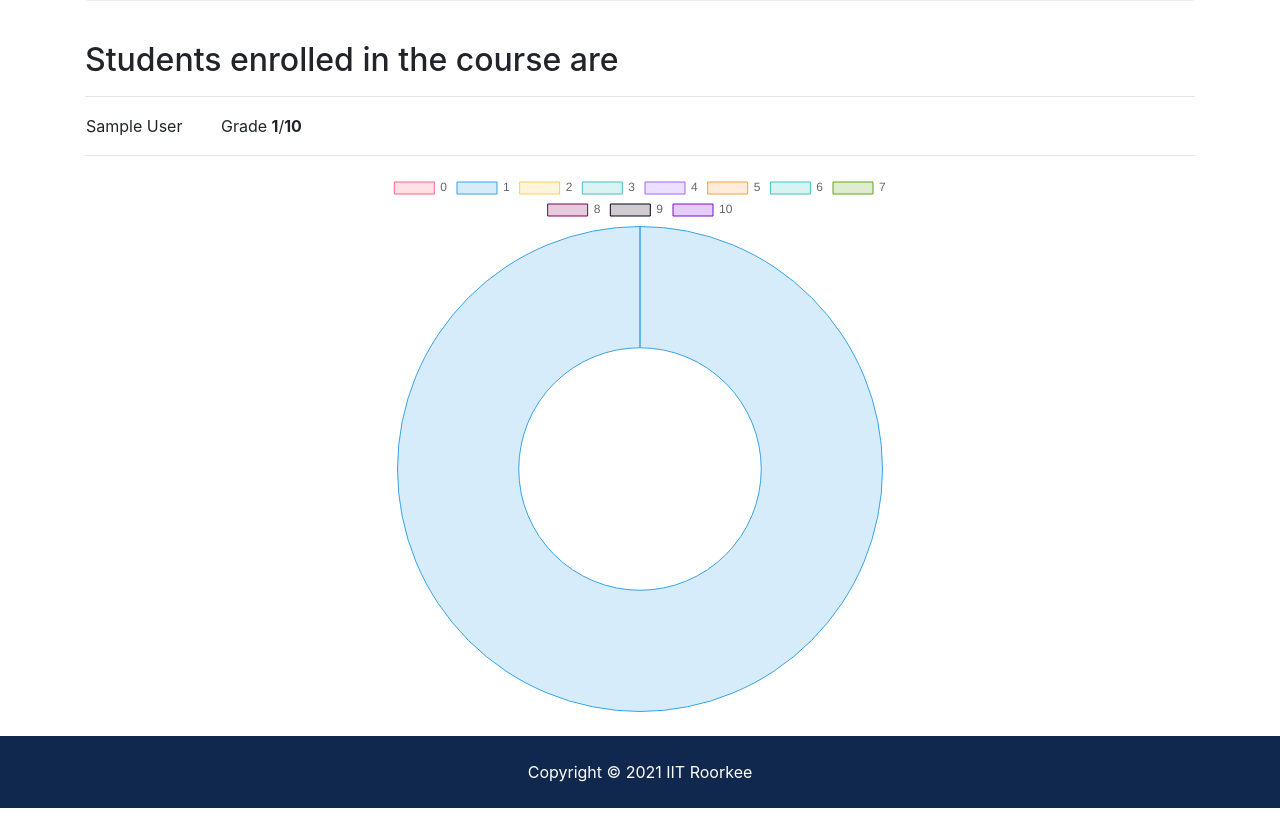
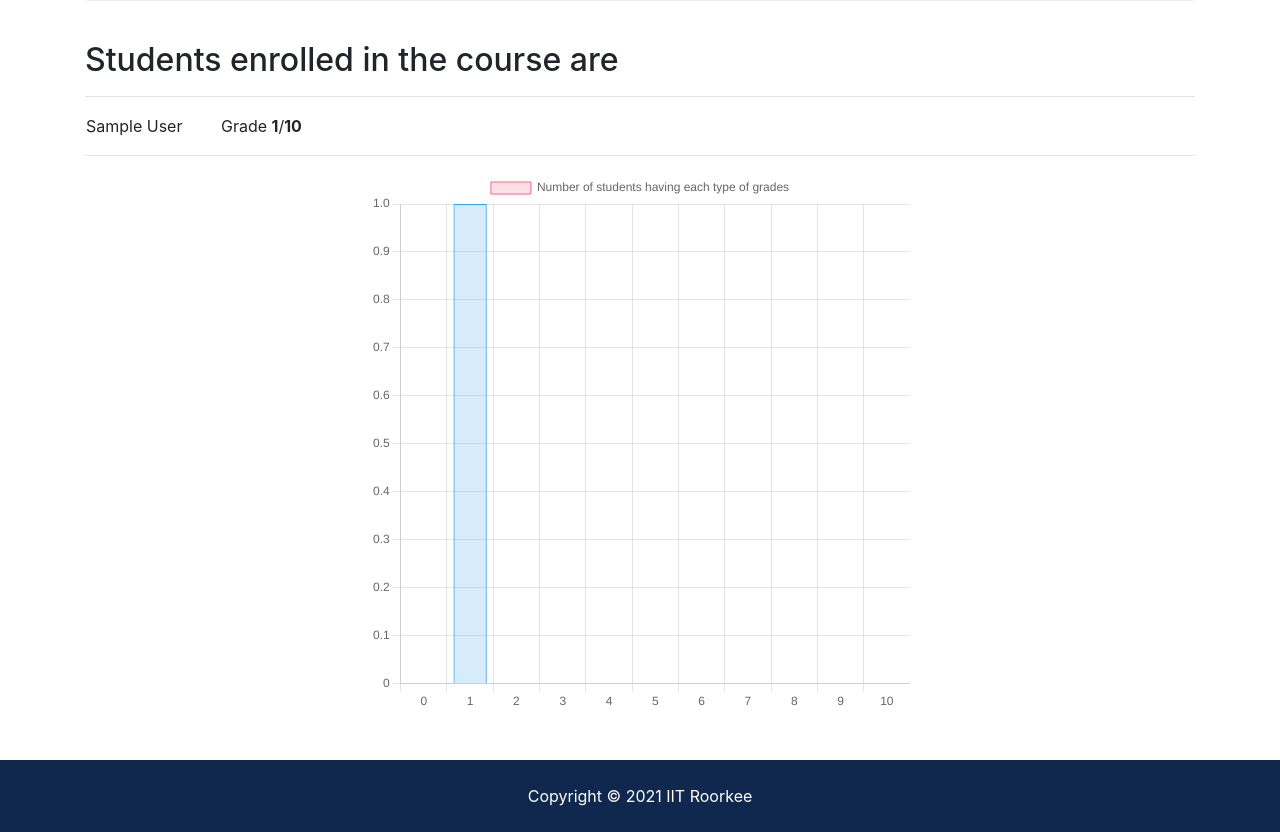
Before and after one commit to Unmesh-Kumar/University-Management-System, a Django app: page /course/1 in a window 1280 px wide. Shown: the part 426-1258 px from the top of the page. Before the commit the page ends 1234 px from the top, so only its background shows below. Run offline with Django 3.2, Linux system fonts and the light colour scheme; tables that the repository leaves empty hold one stand-in row (values such as "Sample post"); some libraries are stand-ins or nearby versions.

Commit message:
changed doughnut chart to bar chart

```diff
--- a/university/templates/accounts/detail.html
+++ b/university/templates/accounts/detail.html
@@ -33,6 +33,7 @@
   {% include 'partials/_alerts.html' %}
 
   <section id="dashboard" class="py-4">
+    {% if students %}
         <div class="container">
           <div class="row">
               {% for i,j in stats %}
@@ -41,6 +42,7 @@
           </div>
         <div class="row d-flex justify-content-center">
           <div class="col-md-12">
+
             <h2>Students enrolled in the course are </h2>
             <hr>
             <table>
@@ -89,12 +91,19 @@
 
         </div>
         <hr>
-      <div class="row d-flex justify-content-center">
-        <div class="col-md-6 mt-6">
+
+        {% if students %}
+            <div class="row d-flex justify-content-center mb-4">
+              <div class="col-md-6">
                   <canvas id="myChart" width="40" height="40"></canvas>
               </div>
             </div>
+        {% endif %}
       </div>
+    {% else %}
+        <h2 class="row d-flex justify-content-center" >No Students enrolled yet! </h2>
+    {% endif %}
+
   </section>
 
 
@@ -112,11 +121,11 @@
     }
 
     const myChart = new Chart(ctx, {
-        type: 'doughnut',
+        type: 'bar',
         data: {
             labels: grades,
             datasets: [{
-                label: '# of Votes',
+                label: 'Number of students having each type of grades',
                 data: number,
                 backgroundColor: [
                     'rgba(255, 99, 132, 0.2)',
--- a/university/university/settings.py
+++ b/university/university/settings.py
@@ -24,9 +24,9 @@ BASE_DIR = Path(__file__).resolve().parent.parent
 SECRET_KEY = 'django-insecure-)+x(mib$w8q)(22pq-&^-tnf1xdsi!t_ja%=3=(%pe_@4+@c2w'
 
 # SECURITY WARNING: don't run with debug turned on in production!
-DEBUG = True
+DEBUG = False
 
-ALLOWED_HOSTS = []
+ALLOWED_HOSTS = ['*']
 
 
 # Application definition
```
Also changed, not shown: university/templates/accounts/dashboard.html (+9 -3 lines). Lines whose indentation alone changed are shown as unchanged.
